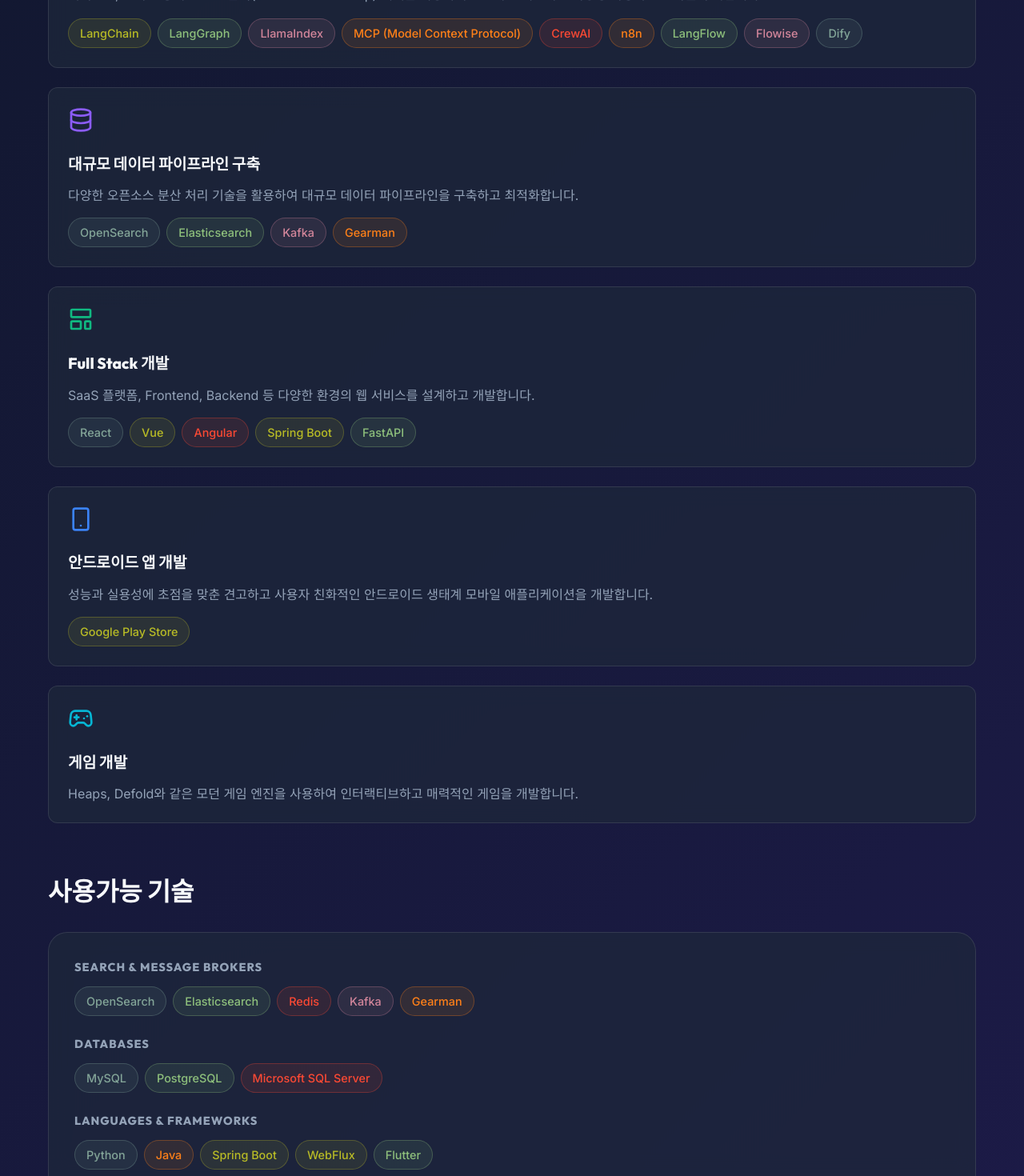
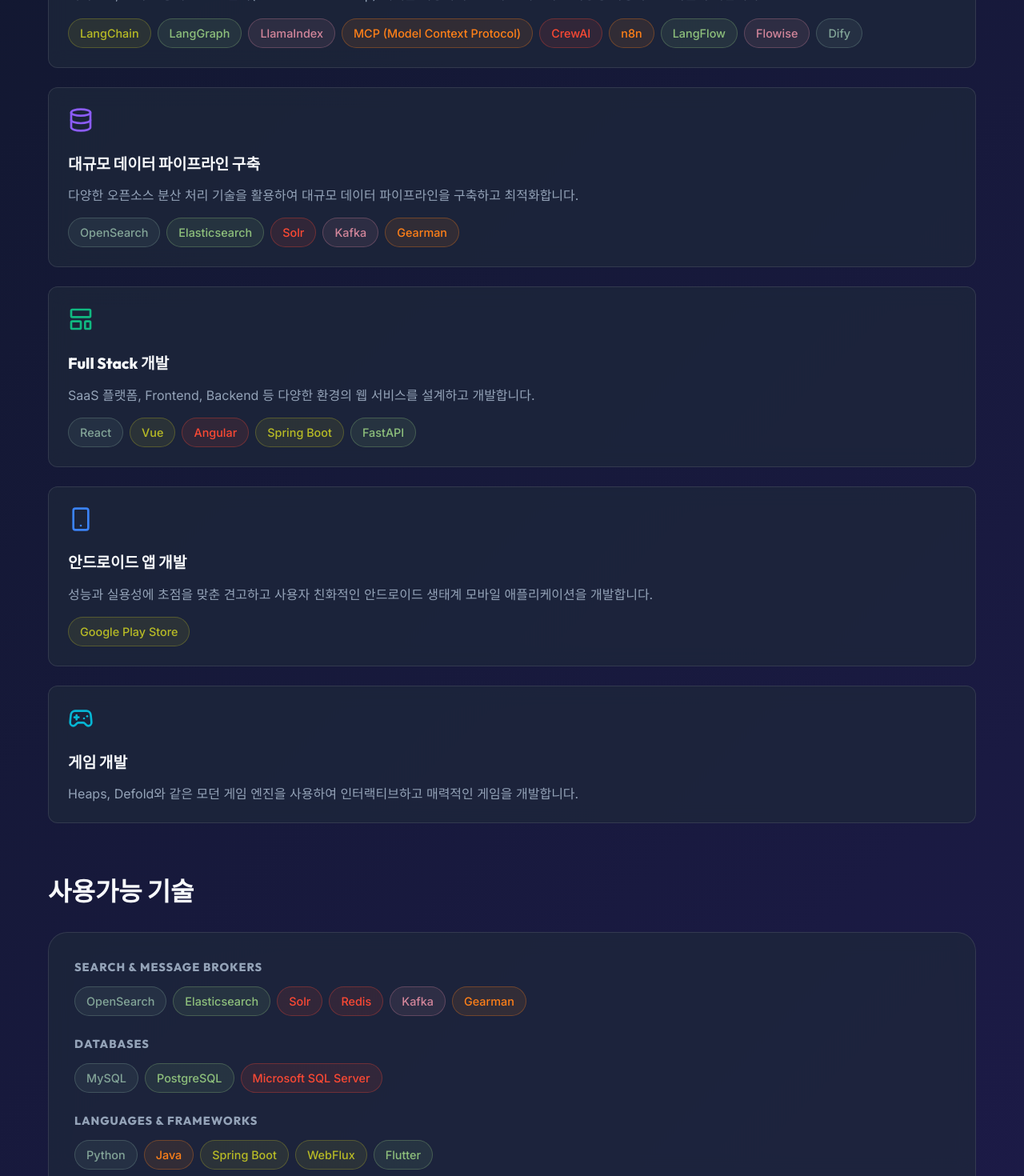
Before and after one commit to alcomist/alcomist.github.io, a React (Vite) app: page / in a window 1280 px wide. Shown: the part 1045-2515 px from the top of the page at 80% size. Built offline with nearby package versions, Linux system fonts and the light colour scheme.

Commit message:
feat: add Home page with technology stack overview and service categories

```diff
--- a/src/pages/Home.jsx
+++ b/src/pages/Home.jsx
@@ -50,6 +50,7 @@
             <div style={{ display: 'flex', gap: '8px', flexWrap: 'wrap' }}>
               <a href="https://opensearch.org/" target="_blank" rel="noopener noreferrer" className="tech-badge blue">OpenSearch</a>
               <a href="https://www.elastic.co/" target="_blank" rel="noopener noreferrer" className="tech-badge teal">Elasticsearch</a>
+              <a href="https://solr.apache.org/" target="_blank" rel="noopener noreferrer" className="tech-badge red">Solr</a>
               <a href="https://kafka.apache.org/" target="_blank" rel="noopener noreferrer" className="tech-badge purple">Kafka</a>
               <a href="http://gearman.org/" target="_blank" rel="noopener noreferrer" className="tech-badge orange">Gearman</a>
             </div>
@@ -94,6 +95,7 @@
             <div style={{ display: 'flex', gap: '8px', flexWrap: 'wrap' }}>
               <a href="https://opensearch.org/" target="_blank" rel="noopener noreferrer" className="tech-badge blue">OpenSearch</a>
               <a href="https://www.elastic.co/" target="_blank" rel="noopener noreferrer" className="tech-badge teal">Elasticsearch</a>
+              <a href="https://solr.apache.org/" target="_blank" rel="noopener noreferrer" className="tech-badge red">Solr</a>
               <a href="https://redis.io/" target="_blank" rel="noopener noreferrer" className="tech-badge red">Redis</a>
               <a href="https://kafka.apache.org/" target="_blank" rel="noopener noreferrer" className="tech-badge purple">Kafka</a>
               <a href="http://gearman.org/" target="_blank" rel="noopener noreferrer" className="tech-badge orange">Gearman</a>
```
